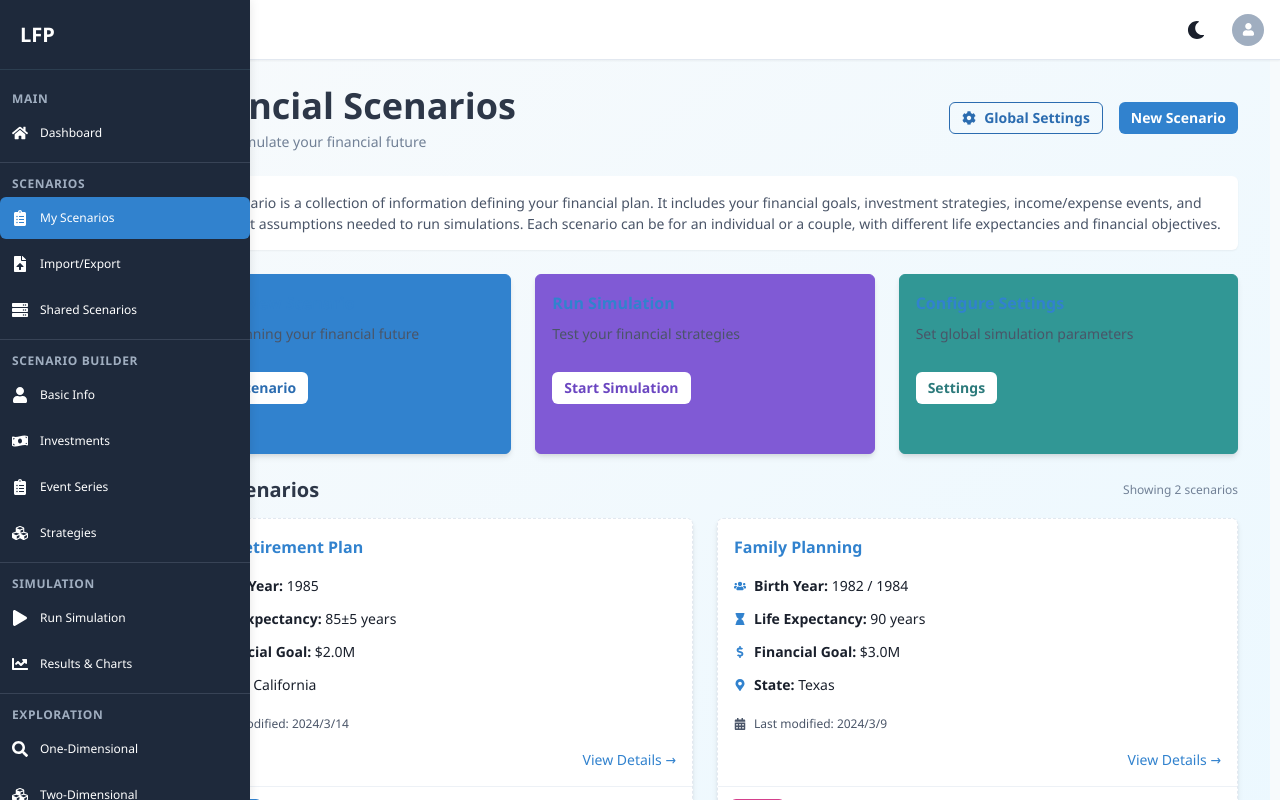
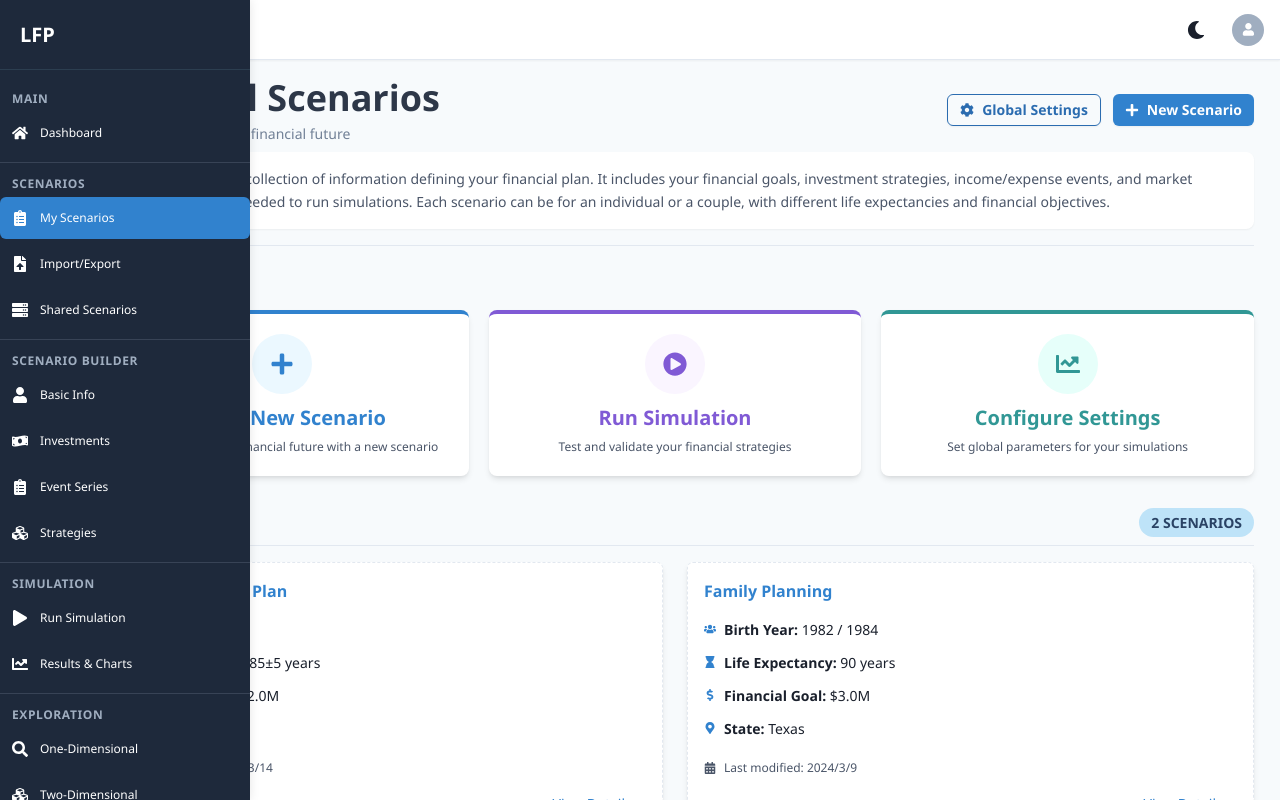
Before and after one commit to kalvinliang965/ABCD-LFP, a React (Vite) app in the folder client/: page /scenarios in a window 1280 px wide. Built offline with nearby package versions, Linux system fonts and the light colour scheme.

Commit message:
financial scenarios UI done

```diff
--- a/client/src/pages/Dashboard/InvestmentDashboard.tsx
+++ b/client/src/pages/Dashboard/InvestmentDashboard.tsx
@@ -297,67 +297,11 @@ const InvestmentDashboard: React.FC = () => {
       return -comparison;
     });
 
-  // Calculate summary values
-  const totalValue = investments.reduce(
-    (sum, investment) =>
-      sum + parseFloat(investment.value.replace(/[^\d.-]/g, "")),
-    0
-  );
 
-  // Calculate average return rate, handling both fixed and normal distribution
-  const totalInvestmentReturn =
-    investments.reduce((sum, investment) => {
-      if (investment.returnType === "fixed") {
-        return sum + (investment.returnRate || 0);
-      } else {
-        // For normal distribution, we use the mean
-        return sum + (investment.returnRate || 0);
-      }
-    }, 0) / investments.length;
 
-  // Calculate asset allocation by type
-  const assetAllocation = investments.reduce((result, investment) => {
-    const value = parseFloat(investment.value.replace(/[^\d.-]/g, ""));
-    let type = "Other";
-
-    if (
-      investment.name.toLowerCase().includes("real estate") ||
-      investment.name.toLowerCase().includes("reit")
-    ) {
-      type = "Real Estate";
-    } else if (
-      investment.name.toLowerCase().includes("stock") ||
-      investment.name.toLowerCase().includes("equity")
-    ) {
-      type = "Stocks";
-    } else if (investment.name.toLowerCase().includes("bond")) {
-      type = "Bonds";
-    } else if (
-      investment.name.toLowerCase().includes("gold") ||
-      investment.name.toLowerCase().includes("silver")
-    ) {
-      type = "Precious Metals";
-    } else if (investment.name.toLowerCase().includes("crypto")) {
-      type = "Cryptocurrency";
-    } else if (investment.name.toLowerCase() === "cash") {
-      type = "Cash";
-    }
-
-    result[type] = (result[type] || 0) + value;
-    return result;
-  }, {} as Record<string, number>);
-
-  const bgColor = useColorModeValue("white", "gray.800");
-  const borderColor = useColorModeValue("gray.200", "gray.700");
 
   return (
     <Box width="100%">
-      <Box mb={6}>
-        <Heading size="lg" mb={1}>
-          Investment Dashboard
-        </Heading>
-        <Text color="gray.500">Manage and track your investment portfolio</Text>
-      </Box>
 
       <InvestmentFilterBar
         searchTerm={searchTerm}
--- a/client/src/pages/scenarios/MyScenariosPage.tsx
+++ b/client/src/pages/scenarios/MyScenariosPage.tsx
@@ -1,7 +1,6 @@
 import React from "react";
 import {
   Box,
-  Container,
   Heading,
   SimpleGrid,
   Text,
@@ -13,9 +12,18 @@ import {
   Button,
   Icon,
   Tooltip,
+  Badge,
   useColorModeValue,
+  Divider,
 } from "@chakra-ui/react";
-import { FaCog, FaInfoCircle } from "react-icons/fa";
+import {
+  FaCog,
+  FaInfoCircle,
+  FaPlus,
+  FaPlayCircle,
+  FaChartLine,
+  FaRegLightbulb,
+} from "react-icons/fa";
 import {
   ScenarioActionCard,
   ScenarioDetailCard,
@@ -24,37 +32,40 @@ import { SAMPLE_SCENARIOS } from "../../types/scenario";
 import { Link as RouterLink } from "react-router-dom";
 
 const MyScenariosPage: React.FC = () => {
-  const bgGradient = useColorModeValue(
-    "linear(to-br, gray.50, blue.50)",
-    "linear(to-br, gray.800, blue.900)"
-  );
   const headingColor = useColorModeValue("gray.700", "white");
   const noteColor = useColorModeValue("blue.700", "blue.200");
   const noteBgColor = useColorModeValue("blue.50", "blue.900");
   const infoColor = useColorModeValue("gray.600", "gray.400");
+  const bgColor = useColorModeValue("white", "gray.800");
+  const cardBgColor = useColorModeValue("white", "gray.800");
+  const borderColor = useColorModeValue("gray.200", "gray.700");
+  const hoverBgColor = useColorModeValue("gray.50", "gray.700");
 
   return (
-    <Box
-      py={6}
-      px={4}
-      minH="calc(100vh - 60px)" // Adjust for header height
-      ml={{ base: 0, md: "60px" }} // Adjust for sidebar width
-      bgGradient={bgGradient}
-      overflowY="auto" // Ensure scrolling works as expected
+    <Box py={4} px={4} w="100%" position="relative">
+      {/* Header section with more visual appeal */}
+      <Flex
+        direction="column"
+        mb={6}
+        pb={4}
+        borderBottom="1px solid"
+        borderColor={borderColor}
       >
-      <Container maxW="container.xl">
-        <VStack spacing={6} align="stretch">
-          <Flex justify="space-between" align="center" wrap="wrap" gap={2}>
+        <Flex justify="space-between" align="center" wrap="wrap" mb={2}>
           <Box>
-              <Heading as="h1" size="xl" color={headingColor}>
+            <Heading
+              as="h1"
+              size="xl"
+              color={headingColor}
+              fontWeight="extrabold"
+            >
               Financial Scenarios
             </Heading>
             <Text fontSize="sm" color="gray.500" mt={1}>
               Plan and simulate your financial future
             </Text>
           </Box>
-
-            <HStack spacing={4}>
+          <HStack spacing={3}>
             <Tooltip label="Configure global simulation parameters">
               <Button
                 as={RouterLink}
@@ -63,6 +74,8 @@ const MyScenariosPage: React.FC = () => {
                 leftIcon={<FaCog />}
                 colorScheme="blue"
                 variant="outline"
+                _hover={{ bg: hoverBgColor }}
+                boxShadow="sm"
               >
                 Global Settings
               </Button>
@@ -72,88 +85,226 @@ const MyScenariosPage: React.FC = () => {
               to="/scenarios/new"
               size="sm"
               colorScheme="blue"
+              leftIcon={<FaPlus />}
+              boxShadow="sm"
+              _hover={{ transform: "translateY(-2px)", boxShadow: "md" }}
+              transition="all 0.2s"
             >
               New Scenario
             </Button>
           </HStack>
         </Flex>
 
-          {/* Description */}
-          <Box bg="white" p={4} borderRadius="md" boxShadow="sm">
+        {/* Info box with improved styling */}
+        <Box
+          bg={bgColor}
+          p={4}
+          borderRadius="lg"
+          boxShadow="sm"
+          borderLeft="4px solid"
+          borderLeftColor="blue.400"
+        >
           <Flex align="start">
-              <Icon as={FaInfoCircle} color={infoColor} mt={1} mr={2} />
-              <Text fontSize="sm" color={infoColor}>
-                A scenario is a collection of information defining your
-                financial plan. It includes your financial goals, investment
-                strategies, income/expense events, and market assumptions needed
-                to run simulations. Each scenario can be for an individual or a
-                couple, with different life expectancies and financial
-                objectives.
+            <Icon
+              as={FaInfoCircle}
+              color="blue.400"
+              mt={1}
+              mr={3}
+              boxSize={5}
+            />
+            <Text fontSize="sm" color={infoColor} lineHeight="1.6">
+              A scenario is a collection of information defining your financial
+              plan. It includes your financial goals, investment strategies,
+              income/expense events, and market assumptions needed to run
+              simulations. Each scenario can be for an individual or a couple,
+              with different life expectancies and financial objectives.
+            </Text>
+          </Flex>
+        </Box>
+      </Flex>
+
+      {/* Action Cards with enhanced visual appeal */}
+      <Heading
+        as="h2"
+        size="md"
+        mb={4}
+        color={headingColor}
+        fontWeight="semibold"
+      >
+        Quick Actions
+      </Heading>
+      <SimpleGrid columns={{ base: 1, md: 3 }} spacing={5} mb={8}>
+        <Box
+          bg={cardBgColor}
+          p={5}
+          borderRadius="lg"
+          boxShadow="md"
+          borderTop="4px solid"
+          borderTopColor="blue.500"
+          _hover={{ transform: "translateY(-5px)", boxShadow: "lg" }}
+          transition="all 0.3s"
+          cursor="pointer"
+          onClick={() => (window.location.href = "/scenarios/new")}
+        >
+          <Flex direction="column" align="center" textAlign="center">
+            <Flex
+              w="60px"
+              h="60px"
+              bg="blue.50"
+              color="blue.500"
+              borderRadius="full"
+              justify="center"
+              align="center"
+              mb={3}
+            >
+              <Icon as={FaPlus} boxSize={6} />
+            </Flex>
+            <Heading as="h3" size="md" mb={2} color="blue.500">
+              Create New Scenario
+            </Heading>
+            <Text color={infoColor}>
+              Start planning your financial future with a new scenario
             </Text>
           </Flex>
         </Box>
 
-          {/* Action Cards */}
-          <SimpleGrid columns={{ base: 1, md: 3 }} spacing={6}>
-            <ScenarioActionCard
-              title="Create New Scenario"
-              description="Start planning your financial future"
-              buttonText="New Scenario"
-              linkTo="/scenarios/new"
-              colorScheme="blue"
-            />
-            <ScenarioActionCard
-              title="Run Simulation"
-              description="Test your financial strategies"
-              buttonText="Start Simulation"
-              linkTo="/simulation/run"
-              colorScheme="purple"
-            />
-            <ScenarioActionCard
-              title="Configure Settings"
-              description="Set global simulation parameters"
-              buttonText="Settings"
-              linkTo="/scenarios/settings"
-              colorScheme="teal"
-            />
+        <Box
+          bg={cardBgColor}
+          p={5}
+          borderRadius="lg"
+          boxShadow="md"
+          borderTop="4px solid"
+          borderTopColor="purple.500"
+          _hover={{ transform: "translateY(-5px)", boxShadow: "lg" }}
+          transition="all 0.3s"
+          cursor="pointer"
+          onClick={() => (window.location.href = "/simulation/run")}
+        >
+          <Flex direction="column" align="center" textAlign="center">
+            <Flex
+              w="60px"
+              h="60px"
+              bg="purple.50"
+              color="purple.500"
+              borderRadius="full"
+              justify="center"
+              align="center"
+              mb={3}
+            >
+              <Icon as={FaPlayCircle} boxSize={6} />
+            </Flex>
+            <Heading as="h3" size="md" mb={2} color="purple.500">
+              Run Simulation
+            </Heading>
+            <Text color={infoColor}>
+              Test and validate your financial strategies
+            </Text>
+          </Flex>
+        </Box>
+
+        <Box
+          bg={cardBgColor}
+          p={5}
+          borderRadius="lg"
+          boxShadow="md"
+          borderTop="4px solid"
+          borderTopColor="teal.500"
+          _hover={{ transform: "translateY(-5px)", boxShadow: "lg" }}
+          transition="all 0.3s"
+          cursor="pointer"
+          onClick={() => (window.location.href = "/scenarios/settings")}
+        >
+          <Flex direction="column" align="center" textAlign="center">
+            <Flex
+              w="60px"
+              h="60px"
+              bg="teal.50"
+              color="teal.500"
+              borderRadius="full"
+              justify="center"
+              align="center"
+              mb={3}
+            >
+              <Icon as={FaChartLine} boxSize={6} />
+            </Flex>
+            <Heading as="h3" size="md" mb={2} color="teal.500">
+              Configure Settings
+            </Heading>
+            <Text color={infoColor}>
+              Set global parameters for your simulations
+            </Text>
+          </Flex>
+        </Box>
       </SimpleGrid>
 
-          {/* Scenario Cards */}
-          <Box>
-            <Flex justify="space-between" align="center" mb={4}>
-              <Heading as="h2" size="md" color={headingColor}>
+      {/* Scenario Cards with improved visual hierarchy */}
+      <Box mb={8}>
+        <Flex
+          justify="space-between"
+          align="center"
+          mb={4}
+          pb={2}
+          borderBottom="1px solid"
+          borderColor={borderColor}
+        >
+          <Heading as="h2" size="md" color={headingColor} fontWeight="semibold">
             Your Scenarios
           </Heading>
-              <Text fontSize="xs" color="gray.500">
-                Showing {SAMPLE_SCENARIOS.length} scenarios
-              </Text>
+          <Badge
+            colorScheme="blue"
+            fontSize="sm"
+            borderRadius="full"
+            px={3}
+            py={1}
+          >
+            {SAMPLE_SCENARIOS.length} scenarios
+          </Badge>
         </Flex>
-            <SimpleGrid columns={{ base: 1, md: 2, lg: 2 }} spacing={6}>
+        <SimpleGrid columns={{ base: 1, md: 2 }} spacing={6}>
           {SAMPLE_SCENARIOS.map((scenario) => (
             <ScenarioDetailCard key={scenario.id} scenario={scenario} />
           ))}
         </SimpleGrid>
       </Box>
 
-          {/* Pro Tip / Note */}
-          <Alert status="info" borderRadius="md" bg={noteBgColor}>
-            <AlertIcon />
-            <VStack align="start" spacing={1}>
-              <Text fontSize="sm" fontWeight="bold" color={noteColor}>
-                Pro Tip: Create multiple scenarios to compare different
-                strategies
+      {/* Pro Tip with enhanced design */}
+      <Box
+        borderRadius="lg"
+        overflow="hidden"
+        boxShadow="md"
+        border="1px solid"
+        borderColor={borderColor}
+      >
+        <Flex
+          bg={noteBgColor}
+          p={4}
+          align="center"
+          borderBottom="1px solid"
+          borderColor={borderColor}
+        >
+          <Flex
+            bg="yellow.100"
+            p={2}
+            borderRadius="full"
+            justify="center"
+            align="center"
+            mr={3}
+          >
+            <Icon as={FaRegLightbulb} color="yellow.500" boxSize={5} />
+          </Flex>
+          <Heading as="h3" size="sm" fontWeight="bold" color={noteColor}>
+            Pro Tip: Create multiple scenarios to compare strategies
+          </Heading>
+        </Flex>
+        <Box p={4} bg={cardBgColor}>
+          <Text fontSize="sm" color={infoColor} lineHeight="1.7">
+            A complete scenario includes your investment types, event series
+            (like income/expenses), inflation assumptions, and strategies for
+            withdrawals and spending. You can run simulations on each scenario
+            to see how different decisions might affect your financial future.
           </Text>
-              <Text fontSize="xs" color={noteColor}>
-                A complete scenario includes your investment types, event series
-                (like income/expenses), inflation assumptions, and strategies
-                for withdrawals and spending. You can run simulations on each
-                scenario to see how different decisions might affect your
-                financial future.
-              </Text>
-            </VStack>
-          </Alert>
-        </VStack>
-      </Container>
+        </Box>
+      </Box>
     </Box>
   );
 };
```
Lines whose indentation alone changed are shown as unchanged.
